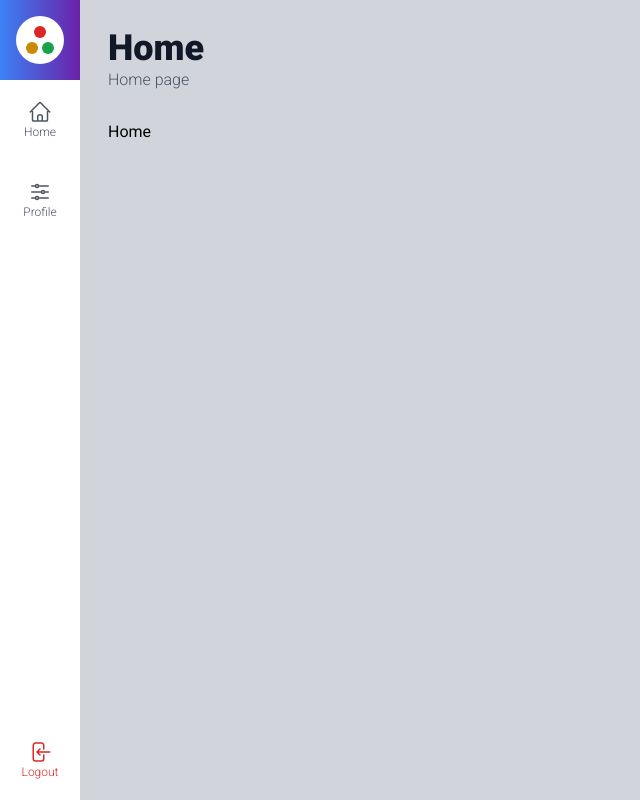
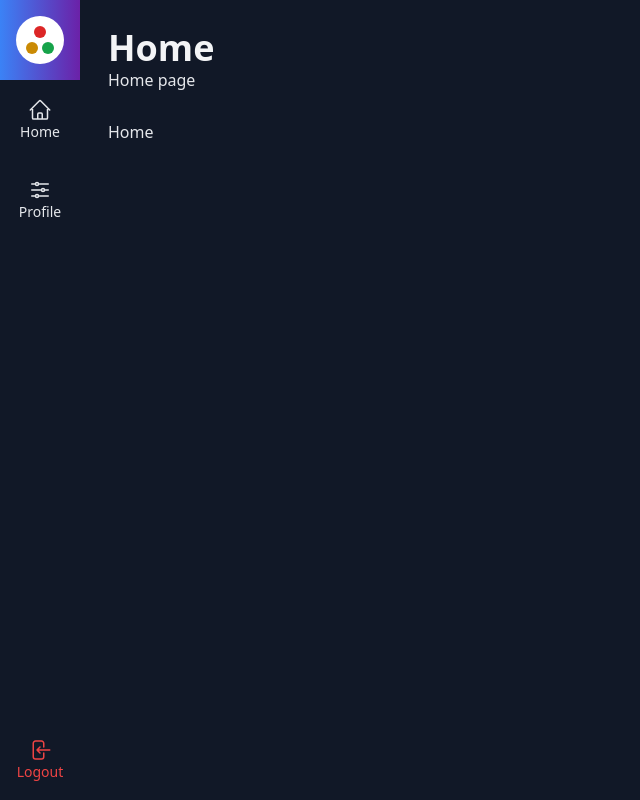
Before and after one commit to walber-vaz/admin-template, a Next.js app: page / in a window 1280 px wide. Shown: the whole page, without its empty margins (0-640 px from the left). Built offline with nearby package versions, Linux system fonts and the light colour scheme.

Commit message:
feat: create dark mode

```diff
--- a/src/components/template/Content.tsx
+++ b/src/components/template/Content.tsx
@@ -11,7 +11,7 @@ interface ContentProps {
 export default function Content({ children }: ContentProps): JSX.Element {
   return (
     <div className={`
-      flex flex-col mt-7
+      flex flex-col mt-7 dark:text-gray-200
     `}>
       {children}
     </div>
--- a/src/components/template/Layout.tsx
+++ b/src/components/template/Layout.tsx
@@ -17,7 +17,7 @@ interface LayoutProps {
 export default function Layout({ title, subtitle, children }: LayoutProps): JSX.Element {
   return (
     <section className={`
-      flex w-screen h-screen
+      flex w-screen h-screen dark
     `}>
       <MenuAside />
       <div className={`flex flex-col w-full p-7 bg-gray-300 dark:bg-gray-900`}>
--- a/src/components/template/MenuAside.tsx
+++ b/src/components/template/MenuAside.tsx
@@ -9,7 +9,9 @@ import MenuItem from "./MenuItem";
  */
 export default function MenuAside(): JSX.Element {
   return (
-    <aside className="flex flex-col">
+    <aside className={`
+      flex flex-col dark:bg-gray-900 dark:text-gray-200 bg-gray-100 text-gray-700
+    `}>
       <div className={`
         flex flex-col items-center justify-center
         bg-gradient-to-r from-blue-500 to-purple-800
@@ -24,7 +26,8 @@ export default function MenuAside(): JSX.Element {
       <ul>
         <MenuItem
           className={`
-            text-red-600 hover:bg-red-400 hover:text-white transition duration-500 ease-in-out
+            text-red-500 hover:bg-red-400 hover:text-white dark:hover:text-gray-800
+            transition duration-500 ease-in-out
           `}
           onClick={() => console.log("logout")}
           text="Logout"
--- a/src/components/template/MenuItem.tsx
+++ b/src/components/template/MenuItem.tsx
@@ -24,16 +24,22 @@ export default function MenuItem({ url, text, icon, onClick, className }: MenuIt
    */
   const renderLink = (): JSX.Element => (
     <p className={`
-      flex flex-col justify-center items-center h-20 w-20 text-gray-600
+      flex flex-col justify-center items-center h-20 w-20
       ${className}
     `}>
       {icon}
-      <span className="text-xs font-light">{text}</span>
+      <span className="text-sm font-light">{text}</span>
     </p>
   );
 
   return (
-    <li className="hover:bg-gray-100 cursor-pointer" onClick={onClick}>
+    <li
+      className={`
+      hover:bg-gray-300 dark:hover:bg-gray-700 cursor-pointer
+        transition duration-500 ease-in-out
+      `}
+      onClick={onClick}
+    >
       {url ? (
         <Link href={url} className="flex flex-col justify-center items-center h-20 w-20">
           {renderLink()}
--- a/src/components/template/Title.tsx
+++ b/src/components/template/Title.tsx
@@ -13,10 +13,10 @@ export default function Title({ title, subtitle }: TitleProps): JSX.Element {
   return (
     <div>
       <h1 className={`
-        font-black text-4xl text-gray-900
+        font-black text-4xl text-gray-900 dark:text-gray-100
       `}>{title}</h1>
       <h2 className={`
-        font-light text-base text-gray-600
+        font-light text-base text-gray-600 dark:text-gray-200
       `}>{subtitle}</h2>
     </div>
   )
--- a/src/pages/_app.tsx
+++ b/src/pages/_app.tsx
@@ -1,11 +1,5 @@
 import '@/styles/globals.css'
 import type { AppProps } from 'next/app'
-import { Roboto } from 'next/font/google'
-
-const roboto = Roboto({
-  subsets: ['latin'],
-  weight: ['300', '400', '700', '900']
-})
 
 /**
  * A React component that renders the App.
@@ -14,7 +8,7 @@ const roboto = Roboto({
  */
 export default function App({ Component, pageProps }: AppProps): JSX.Element {
   return (
-    <main className={roboto.className}>
+    <main>
       <Component {...pageProps} />
     </main >
   )
```
